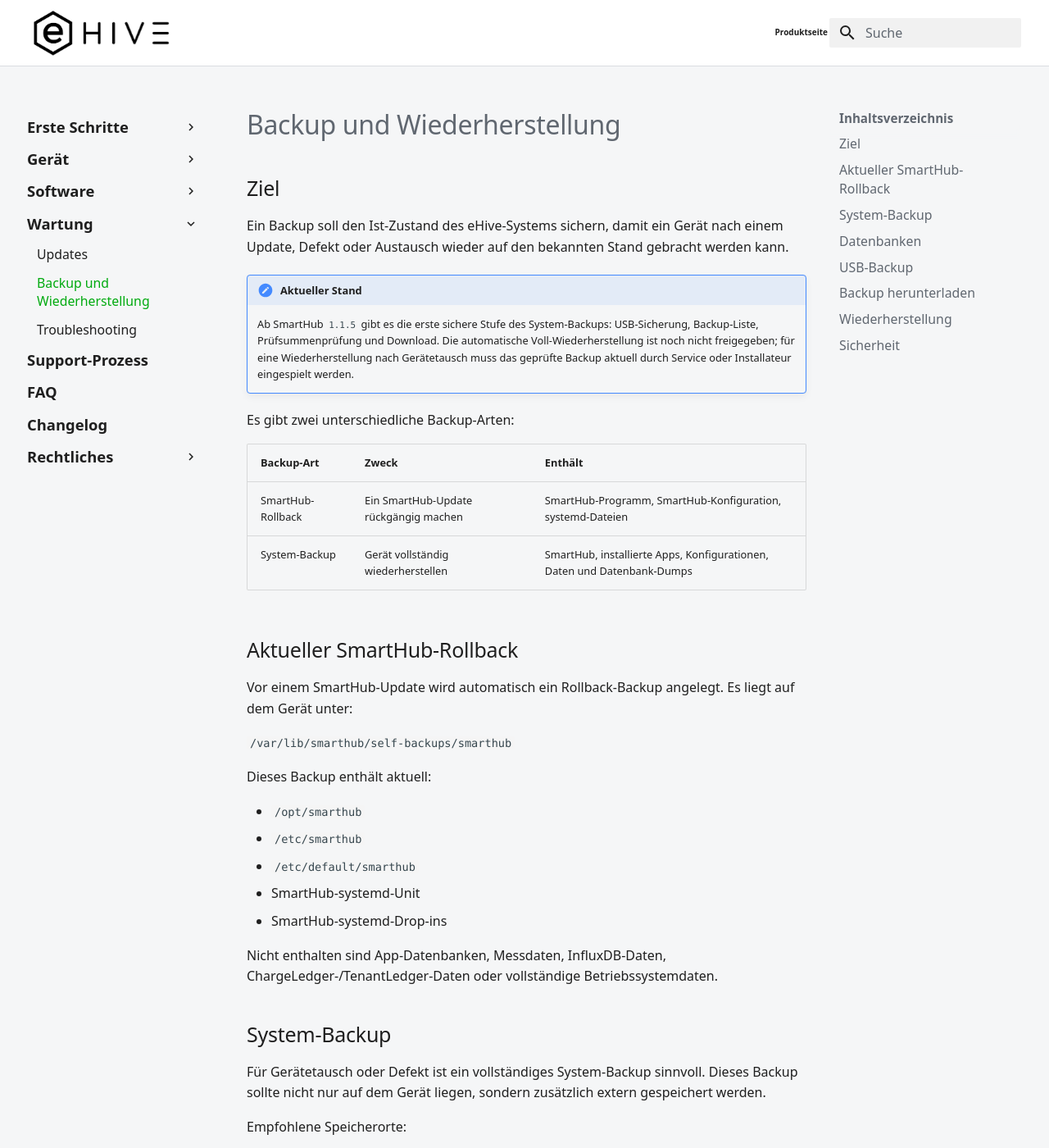
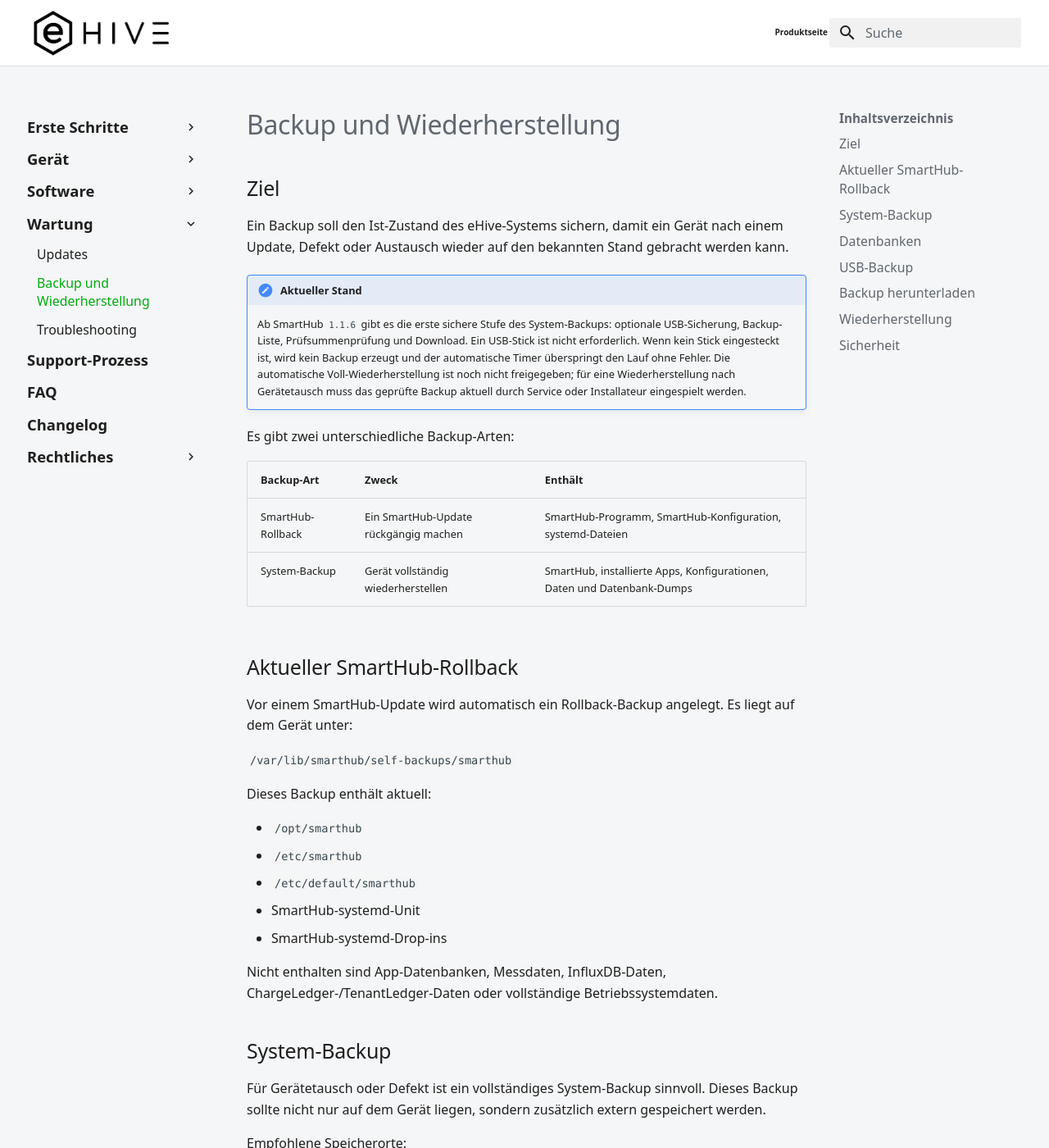
Before and after one commit to ehive-dev/doc, an MkDocs documentation site: the page built from docs/maintenance/backup-restore.md, in a window 1280 px wide and 1400 px high. Shown: the whole window at 82% size. Built offline with MkDocs 1.6.1 and Material for MkDocs 9.7.7, drawn with Linux system fonts in a browser that asks for light colours; some of the changed text lies outside the part shown.

Commit message:
docs: clarify optional usb backups

```diff
--- a/docs/maintenance/backup-restore.md
+++ b/docs/maintenance/backup-restore.md
@@ -5,7 +5,7 @@
 Ein Backup soll den Ist-Zustand des eHive-Systems sichern, damit ein Gerät nach einem Update, Defekt oder Austausch wieder auf den bekannten Stand gebracht werden kann.
 
 !!! note "Aktueller Stand"
-    Ab SmartHub `1.1.5` gibt es die erste sichere Stufe des System-Backups: USB-Sicherung, Backup-Liste, Prüfsummenprüfung und Download. Die automatische Voll-Wiederherstellung ist noch nicht freigegeben; für eine Wiederherstellung nach Gerätetausch muss das geprüfte Backup aktuell durch Service oder Installateur eingespielt werden.
+    Ab SmartHub `1.1.6` gibt es die erste sichere Stufe des System-Backups: optionale USB-Sicherung, Backup-Liste, Prüfsummenprüfung und Download. Ein USB-Stick ist nicht erforderlich. Wenn kein Stick eingesteckt ist, wird kein Backup erzeugt und der automatische Timer überspringt den Lauf ohne Fehler. Die automatische Voll-Wiederherstellung ist noch nicht freigegeben; für eine Wiederherstellung nach Gerätetausch muss das geprüfte Backup aktuell durch Service oder Installateur eingespielt werden.
 
 Es gibt zwei unterschiedliche Backup-Arten:
 
@@ -51,7 +51,7 @@ Ein System-Backup sollte enthalten:
 - Datenbank-Dumps, nicht nur rohe Datenbankdateien
 - Prüfsummen zur Integritätsprüfung
 
-SmartHub `1.1.5` erstellt dafür ein portables Backup-Verzeichnis mit `manifest.json`, `manifest.public.json`, `payload.tar.gz`, `exports.tar.gz`, `checksums.sha256` und `backup.log`. InfluxDB wird als portables Backup exportiert. SQLite-Dateien werden zusätzlich per `sqlite3 .backup` gesichert, wenn `sqlite3` auf dem Gerät verfügbar ist. Apps können später eigene Backup-Hooks unter `/opt/<app>/scripts/backup.sh` bereitstellen.
+SmartHub `1.1.6` erstellt dafür ein portables Backup-Verzeichnis mit `manifest.json`, `manifest.public.json`, `payload.tar.gz`, `exports.tar.gz`, `checksums.sha256` und `backup.log`. InfluxDB wird als portables Backup exportiert. SQLite-Dateien werden zusätzlich per `sqlite3 .backup` gesichert, wenn `sqlite3` auf dem Gerät verfügbar ist. Apps können später eigene Backup-Hooks unter `/opt/<app>/scripts/backup.sh` bereitstellen.
 
 ## Datenbanken
 
@@ -80,6 +80,8 @@ SmartHub erkennt beschreibbare Datenträger unter `/media`, `/mnt` und `/run/med
 `EHIVE-BACKUPS/<geraete-id>/<zeitstempel>/`
 
 Zusätzlich richtet SmartHub einen wöchentlichen Timer ein. Jeden Sonntag ab ca. 03:15 Uhr wird ein USB-Backup erstellt, wenn ein passender USB-Stick eingesteckt ist. Ist kein USB-Stick vorhanden, wird der Lauf ohne Fehler übersprungen.
+
+Ohne USB-Stick zeigt die Oberfläche **kein USB, Backup wird übersprungen**. Der Button **Auf USB sichern** ist dann deaktiviert. Das ist ein normaler Zustand und keine Störung.
 
 Der USB-Stick sollte nur vertrauenswürdig verwendet werden. Backups können Zugangsdaten, Tokens und Konfigurationsdaten enthalten.
 
```
Also changed, not shown: other parts of docs/maintenance/backup-restore.md (+1 -1 lines), docs/changelog.md (+1 -0 lines), docs/maintenance/updates.md (+1 -1 lines).
